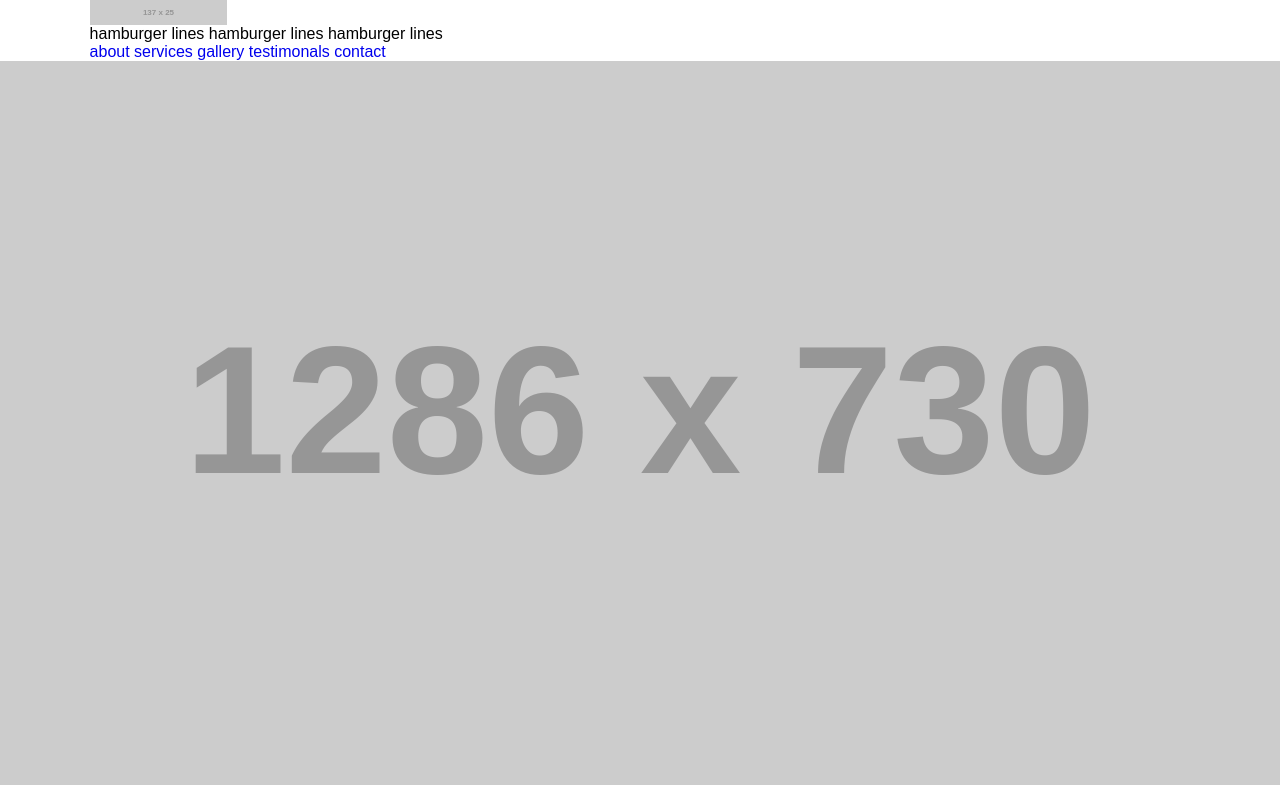
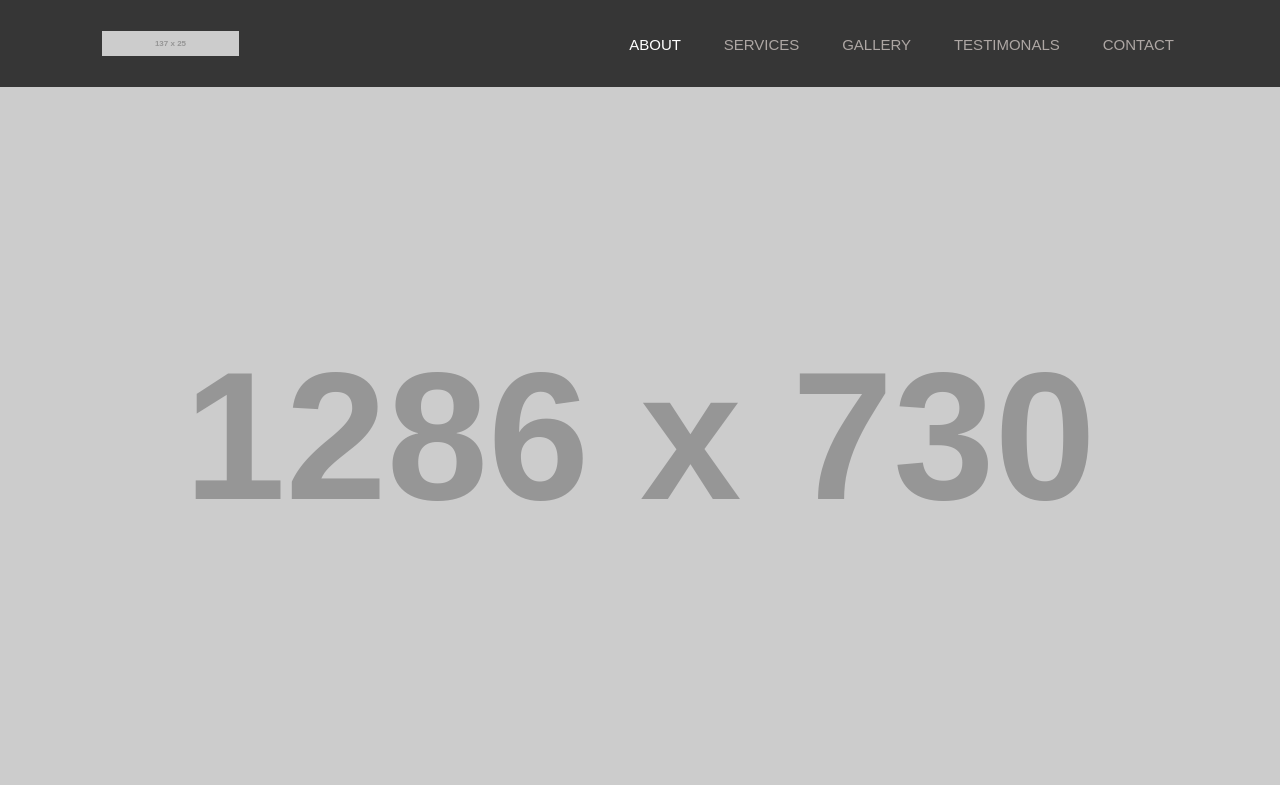
Before and after one commit to lihereshma/landscaper, a plain HTML site: page index.html in a window 1280 px wide. Shown: the top 785 px of the page. Drawn offline with nearby package versions, Linux system fonts and the light colour scheme; placeholder pictures from the web are drawn by us.

Commit message:
header styling ended

```diff
--- a/assets/css/style.css
+++ b/assets/css/style.css
@@ -106,12 +106,40 @@ li {
 /*=================================
   Header styling starts here
 =================================*/
+.hamburger { display: none; }
 
+.menu li:not(:last-of-type) { margin-right: 7%; }
 
+.menu .active-menu { color: #fff; }
 
+header {
+  padding: 31px 0;
+  background-color: #363636;
+}
 
+header .wrapper {
+  width: 84%;
+  display: -webkit-box;
+  display: -ms-flexbox;
+  display: flex;
+  -webkit-box-pack: justify;
+  -ms-flex-pack: justify;
+  justify-content: space-between;
+}
 
+.menu li a {
+  color: #aea7a4;
+  font-size: 15px;
+  text-transform: uppercase;
+  -webkit-transition: 0.5s ease;
+  -o-transition: 0.5s ease;
+  transition: 0.5s ease;
+}
 
+.menu-wrap {
+  width: 51%;
+  padding-top: 5px;
+}
 /*=================================
   Header styling ends here
 =================================*/
@@ -148,7 +176,7 @@ li {
 /*media query starts*/
 /*media query for 1024px starts here*/
 @media only screen and (min-width: 1024px) {
-
+  .menu li a:hover { color: #fff; }
 
 
 }
```
